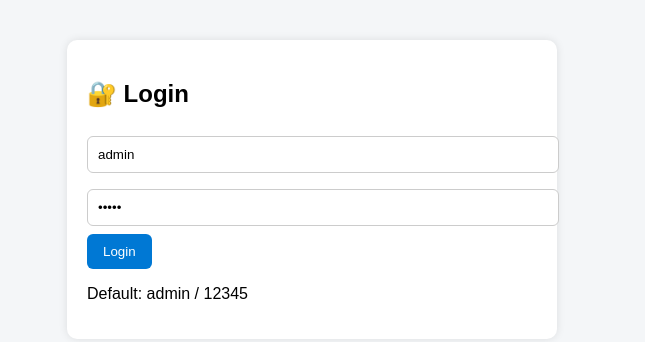
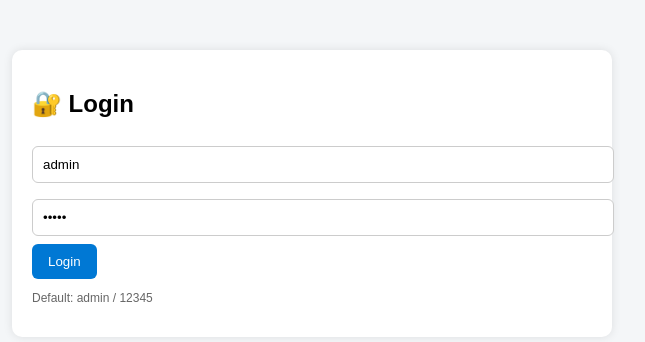
Before and after one commit to pradeeprajput95751-lang/pradeep, a website: page public/login.html in a window 1280 px wide. Shown: the whole page, without its empty margins (328-973 px from the left). Drawn offline with Linux system fonts and the light colour scheme.

Commit message:
Update style.css

```diff
--- a/public/style.css
+++ b/public/style.css
@@ -1,6 +1,55 @@
-body { font-family: Arial; background: #f4f6f8; margin: 0; padding: 0; }
-.card { background: #fff; max-width: 450px; margin: 40px auto; padding: 20px; border-radius: 10px; box-shadow: 0 0 8px rgba(0,0,0,0.1); }
-input, textarea { width: 100%; margin: 8px 0; padding: 10px; border: 1px solid #ccc; border-radius: 6px; }
-button { background: #0078d4; color: white; padding: 10px 16px; border: none; border-radius: 6px; cursor: pointer; margin-right: 8px; }
-button:hover { background: #005ea0; }
-pre { background: #f1f1f1; padding: 10px; border-radius: 6px; margin-top: 10px; }
+body {
+  font-family: Arial, sans-serif;
+  background: #f4f6f8;
+  margin: 0;
+  padding: 0;
+}
+
+.container {
+  max-width: 600px;
+  margin: 50px auto;
+}
+
+.card {
+  background: white;
+  padding: 20px;
+  border-radius: 10px;
+  box-shadow: 0 0 10px rgba(0,0,0,0.1);
+  margin-bottom: 20px;
+}
+
+input, textarea {
+  width: 100%;
+  margin: 8px 0;
+  padding: 10px;
+  border: 1px solid #ccc;
+  border-radius: 6px;
+}
+
+button {
+  background: #0078d4;
+  color: white;
+  border: none;
+  padding: 10px 16px;
+  border-radius: 6px;
+  margin-right: 8px;
+  cursor: pointer;
+}
+
+button:hover {
+  background: #005fa3;
+}
+
+pre {
+  background: #f1f1f1;
+  padding: 10px;
+  border-radius: 6px;
+  margin-top: 10px;
+  max-height: 200px;
+  overflow-y: auto;
+}
+
+.note {
+  font-size: 12px;
+  color: #666;
+}
```
